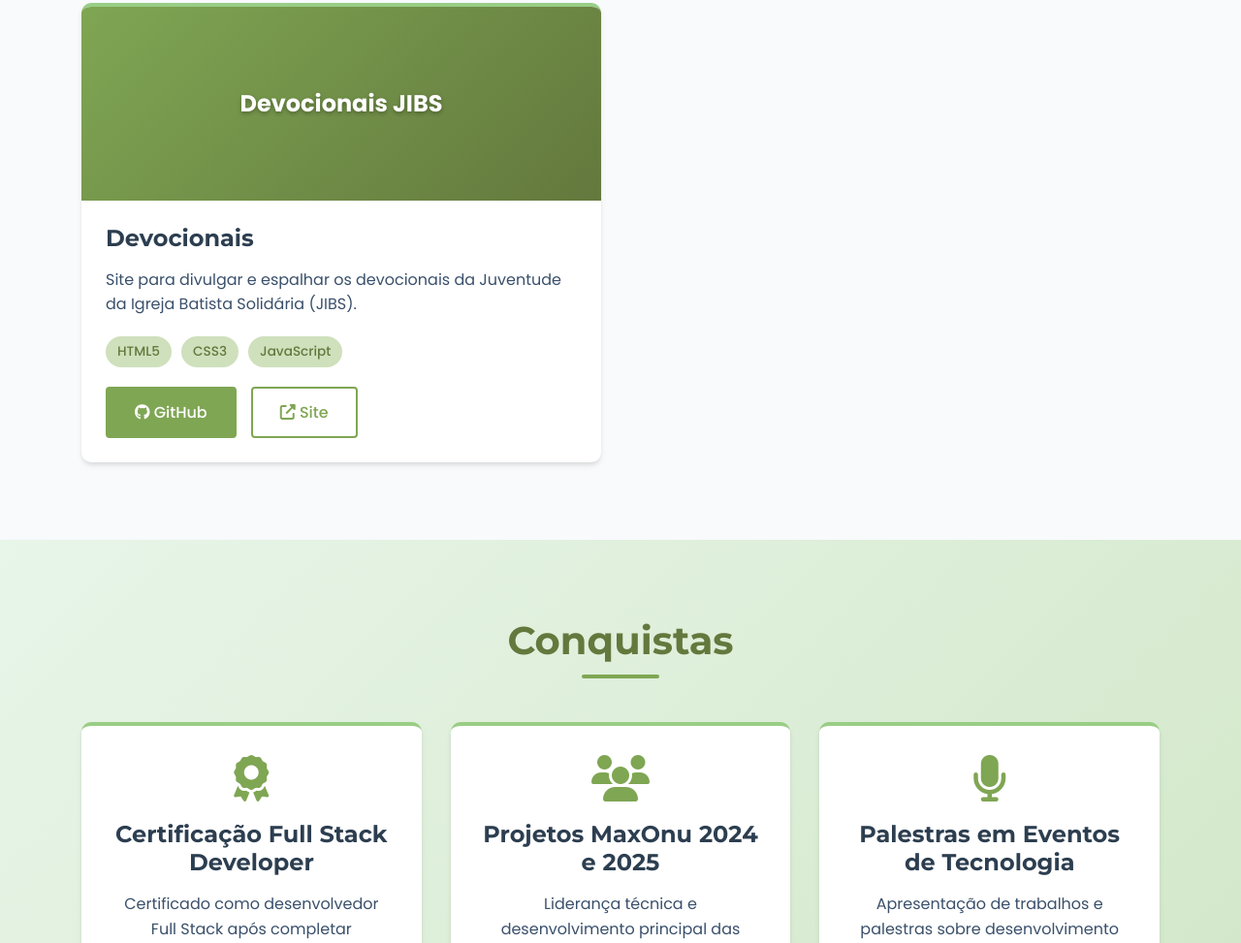
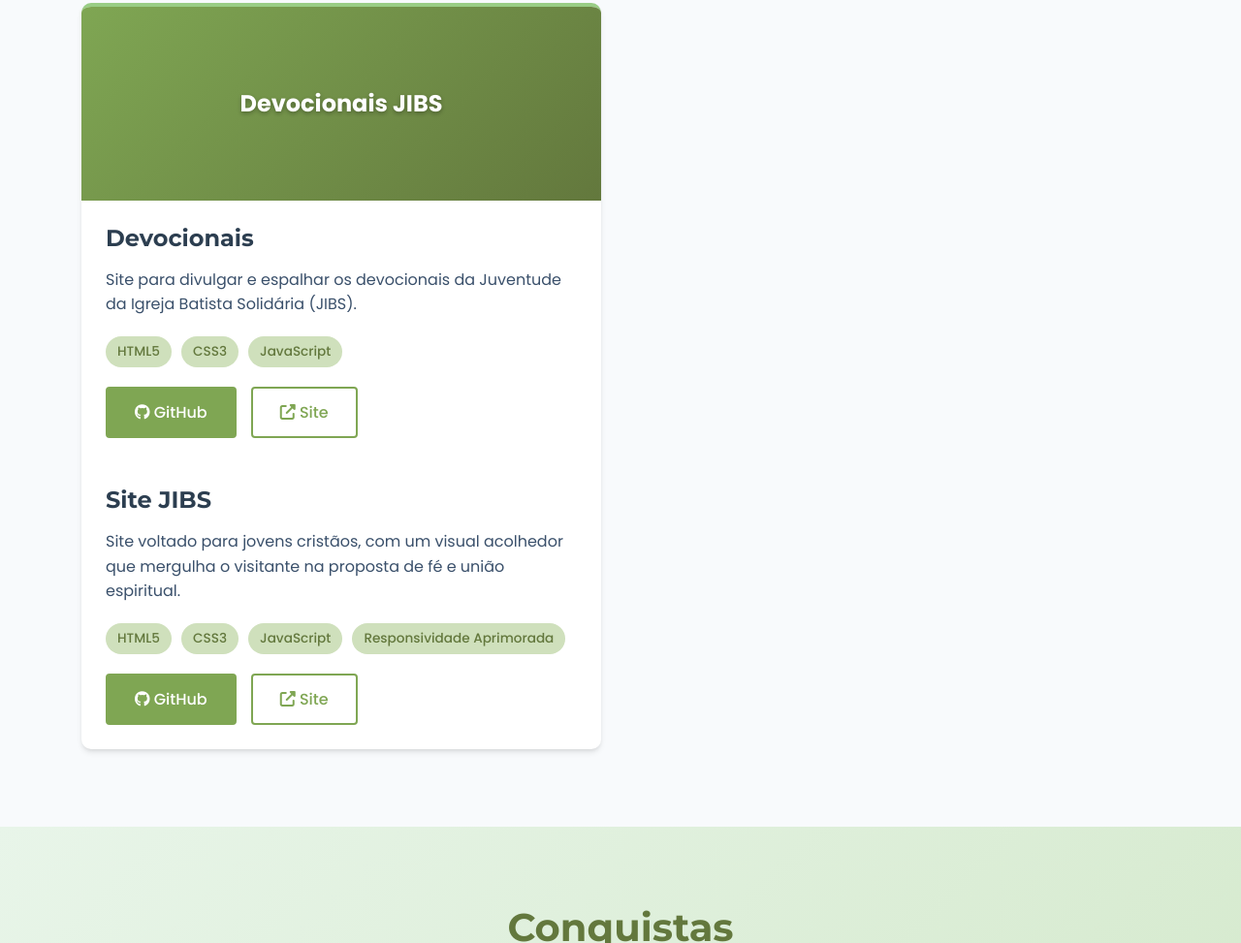
Before and after one commit to andersonjr667/Portifolio, a plain HTML site: page index.html in a window 1280 px wide. Shown: the part 3188-4161 px from the top of the page at 97% size. Drawn offline with Linux system fonts and the light colour scheme.

Commit message:
Update index.html

```diff
--- a/index.html
+++ b/index.html
@@ -732,7 +732,7 @@
     <!-- Projects Section -->
     <section id="projects" class="projects">
         <div class="container">
-            <h2>Projetos Notáveis</h2>
+            <h2>Projetos Desenvolvidos por mim</h2>
             <div class="projects-container">
                 <div class="project-card">
                     <div class="project-img" style="background: linear-gradient(135deg, var(--verde-oliva) 0%, var(--verde-musgo) 100%);">
@@ -824,6 +824,20 @@
                             <span class="tech-tag">HTML5</span>
                             <span class="tech-tag">CSS3</span>
                             <span class="tech-tag">JavaScript</span>
+                        </div>
+                        <div class="project-links">
+                            <a href="https://github.com/andersonjr667" class="btn" target="_blank"><i class="fab fa-github"></i> GitHub</a>
+                            <a href="https://andersonjr667.github.io/Devocionais/" class="btn btn-outline" target="_blank"><i class="fas fa-external-link-alt"></i> Site</a>
+                        </div>
+                    </div>
+                    <div class="project-content">
+                        <h3>Site JIBS</h3>
+                        <p>Site voltado para jovens cristãos, com um visual acolhedor que mergulha o visitante na proposta de fé e união espiritual.</p>
+                        <div class="tech-stack">
+                            <span class="tech-tag">HTML5</span>
+                            <span class="tech-tag">CSS3</span>
+                            <span class="tech-tag">JavaScript</span>
+                            <span class="tech-tag">Responsividade Aprimorada</span>
                         </div>
                         <div class="project-links">
                             <a href="https://github.com/andersonjr667" class="btn" target="_blank"><i class="fab fa-github"></i> GitHub</a>
```
